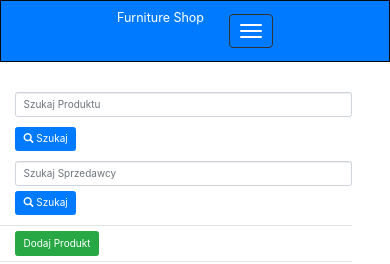
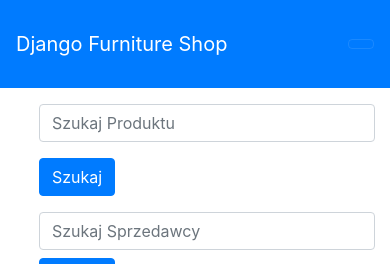
Before and after one commit to PrzemyslawSarnacki/DjangoFurnitureShop, a Django app: page / in a window 390 px wide. Shown: the top 264 px of the page. Run offline with Django 3.2, Linux system fonts and the light colour scheme; a user stored in the database is signed in; data comes from the database, SQL or seed files in the repository; both versions use the stored data as it was after the commit; some libraries are stand-ins or nearby versions.

Commit message:
Responsiveness adjusted

```diff
--- a/DjangoFurnitureShop/index/templates/index/base.html
+++ b/DjangoFurnitureShop/index/templates/index/base.html
@@ -7,8 +7,8 @@
 
   <meta charset="utf-8">
   <meta name="viewport" content="width=device-width, initial-scale=1, maximum-scale=1">
-  <link rel="stylesheet" href="https://maxcdn.bootstrapcdn.com/bootstrap/3.3.7/css/bootstrap.min.css"
-    integrity="sha384-BVYiiSIFeK1dGmJRAkycuHAHRg32OmUcww7on3RYdg4Va+PmSTsz/K68vbdEjh4u" crossorigin="anonymous">
+  <!-- <link rel="stylesheet" href="https://maxcdn.bootstrapcdn.com/bootstrap/3.3.7/css/bootstrap.min.css"
+    integrity="sha384-BVYiiSIFeK1dGmJRAkycuHAHRg32OmUcww7on3RYdg4Va+PmSTsz/K68vbdEjh4u" crossorigin="anonymous"> -->
   <link rel="stylesheet" href="https://stackpath.bootstrapcdn.com/bootstrap/4.4.1/css/bootstrap.min.css"
     integrity="sha384-Vkoo8x4CGsO3+Hhxv8T/Q5PaXtkKtu6ug5TOeNV6gBiFeWPGFN9MuhOf23Q9Ifjh" crossorigin="anonymous">
 
@@ -16,48 +16,37 @@
 </head>
 
 <body>
-  <nav class="navbar navbar-inverse bg-primary navbar-dark">
-    <div class="container-fluid">
-      <div class="navbar-header">
+  <nav class="navbar navbar-expand-lg bg-primary navbar-dark py-4" id="navbar">
+    <div class="container">
+        <a class="navbar-brand" href="/">
+            Django Furniture Shop
+        </a>
 
-    <!-- Links -->
+        <button class="navbar-toggler collapsed" type="button" data-toggle="collapse"
+            data-target="#navbarsExample09" aria-controls="navbarsExample09" aria-expanded="false"
+            aria-label="Toggle navigation">
+            <span class="fa fa-bars"></span>
+        </button>
 
-    <button type="button" class="navbar-toggle bg-primary" data-toggle="collapse" data-target="#myNavbar">
-      <span class="icon-bar"></span>
-        <span class="icon-bar"></span>
-        <span class="icon-bar"></span>
-      </button>
-        <a class="navbar-brand" href="/">Furniture Shop</a>
-      </div>
-      <div class="collapse navbar-collapse" id="myNavbar">
-
-
-        <ul class="navbar-nav">
+        <div class="collapse navbar-collapse text-center" id="navbarsExample09">
+            <ul id="navbar" class="navbar-nav ml-auto">
+                <li class="nav-item active">
+                    <a class="nav-link" href="#section1" data-section="1" id="s1">Strona Główna <span
+                            class="sr-only">(current)</span></a>
+                </li>
                 {% if user.is_authenticated %}
                 {% if request.user|group_tag:"Customer"  %}
-        <li class="">
-          <a class="" href="/cart">Koszyk</a>
-        </li>
+                <li class="nav-item" data-section="2"><a class="nav-link" href="/cart">Koszyk</a></li>
                 {% endif %}
-        <li class="nav-item">
-          <a class="nav-link" href="/logout/">Wyloguj</a>
-        </li>
+                <li class="nav-item" data-section="3"><a class="nav-link" href="/logout/">Wyloguj</a></li>
                 {% else %}
+                <li class="nav-item" data-section="4"><a class="nav-link" href="/register/">Zarejestruj</a></li>
+                <li class="nav-item" data-section="5"><a class="nav-link" href="/login/">Zaloguj</a></li>
+                {% endif %}
 
-        <li class="nav-item">
-          <a class="nav-link" href="/register/">Zarejestruj</a>
-        </li>
-
-        <li class="nav-item">
-          <a class="nav-link" href="/login/">Zaloguj</a>
-        </li>
-
-        {% endif %}
               </ul>
         </div>
     </div>
-
-
 </nav>
 
 
@@ -75,8 +64,8 @@
     {% endif %}
   </div>
   <div class="content container justify-content-left">
-    <div class="row justify-content-left">
-      <div class="column-200 justify-content-left">
+    <div class="row">
+      <div class="col-sm-2 col-md-9 col-lg-9">
         {% block content %}
 
         {% endblock %}
--- a/DjangoFurnitureShop/index/templates/index/product_list.html
+++ b/DjangoFurnitureShop/index/templates/index/product_list.html
@@ -41,7 +41,7 @@
     {% endif %}
 
     {% for product in product_list %}
-    <article>
+    <article class="embed-responsive">
         <div class="product">
             <ul class="row">
 
@@ -69,7 +69,7 @@
     <hr class="mt-0 mb-2">
     {% endfor %}
 
-    <nav aria-label="Page navigation" class="pagination">
+    <nav aria-label="Page navigation" class="pagination table-responsive mb-2">
             <ul class="pagination pagination-sm flex-sm-wrap">
                 {% if page_obj.has_previous %}
                 <li class="page-item"><a class="page-link" href="?{{ request.GET.urlencode }}&page=1">&laquo; Pierwsza</a></li>
```
Also changed, not shown: DjangoFurnitureShop/db.sqlite3. Lines whose indentation alone changed are shown as unchanged.
